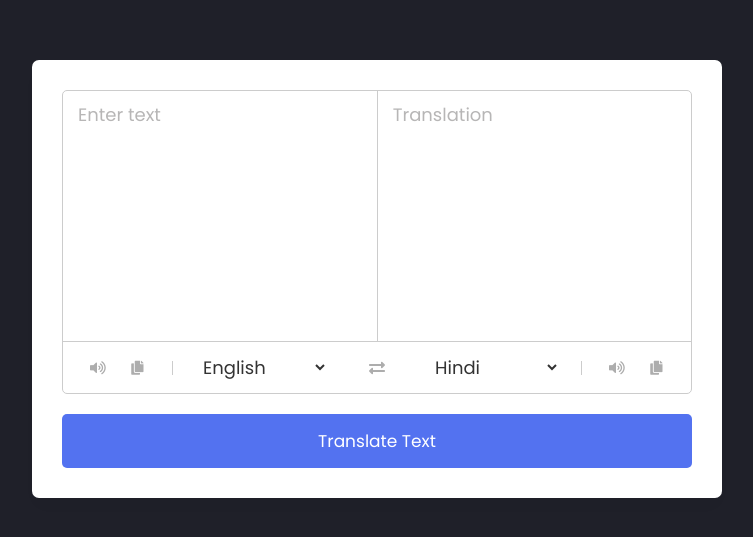
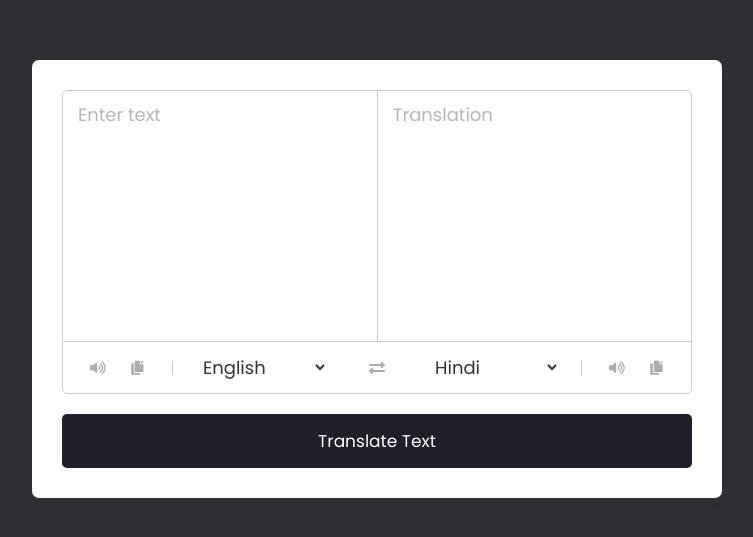
Before and after one commit to OmarMohamedX1/Translator, a plain HTML site: page index.html in a window 1280 px wide. Shown: the part 121-658 px from the top of the page, without its empty margins (263-1016 px from the left). Drawn offline with Linux system fonts and the light colour scheme.

Commit message:
Add files via upload

```diff
--- a/style.css
+++ b/style.css
@@ -12,7 +12,8 @@ body{
   justify-content: center;
   padding: 0 10px;
   min-height: 100vh;
-  background: #1f2029;
+  /* background: #5372F0; */
+  background: #2f3036;
 }
 .container{
   max-width: 690px;
@@ -122,7 +123,8 @@ body{
   margin-top: 20px;
   font-size: 17px;
   border-radius: 5px;
-  background: #5372F0;
+  /* background: #5372F0; */
+  background: #1f2029;
 }
 
 @media (max-width: 660px){
```
Also changed, not shown: index.html (+1 -1 lines).
